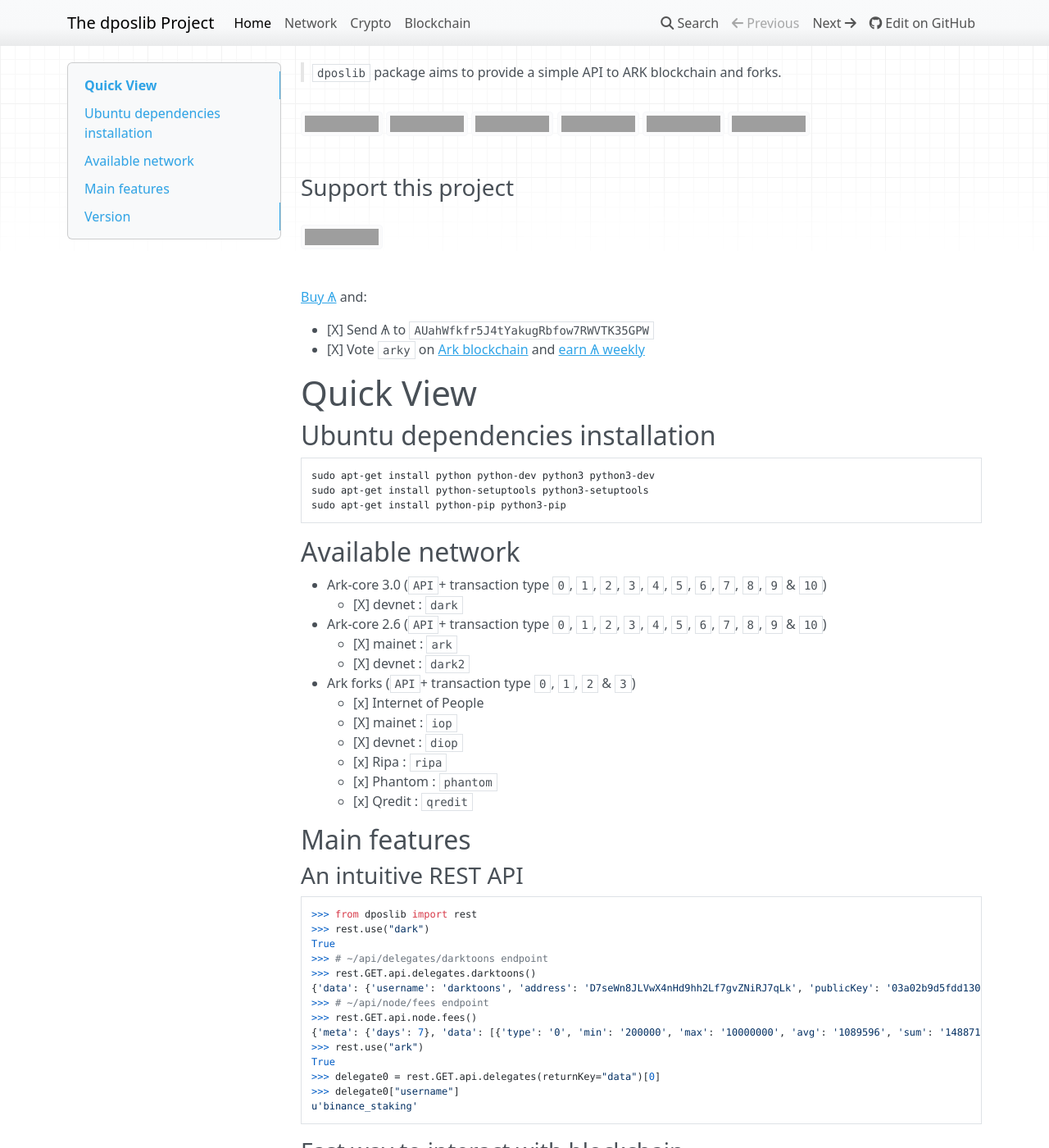
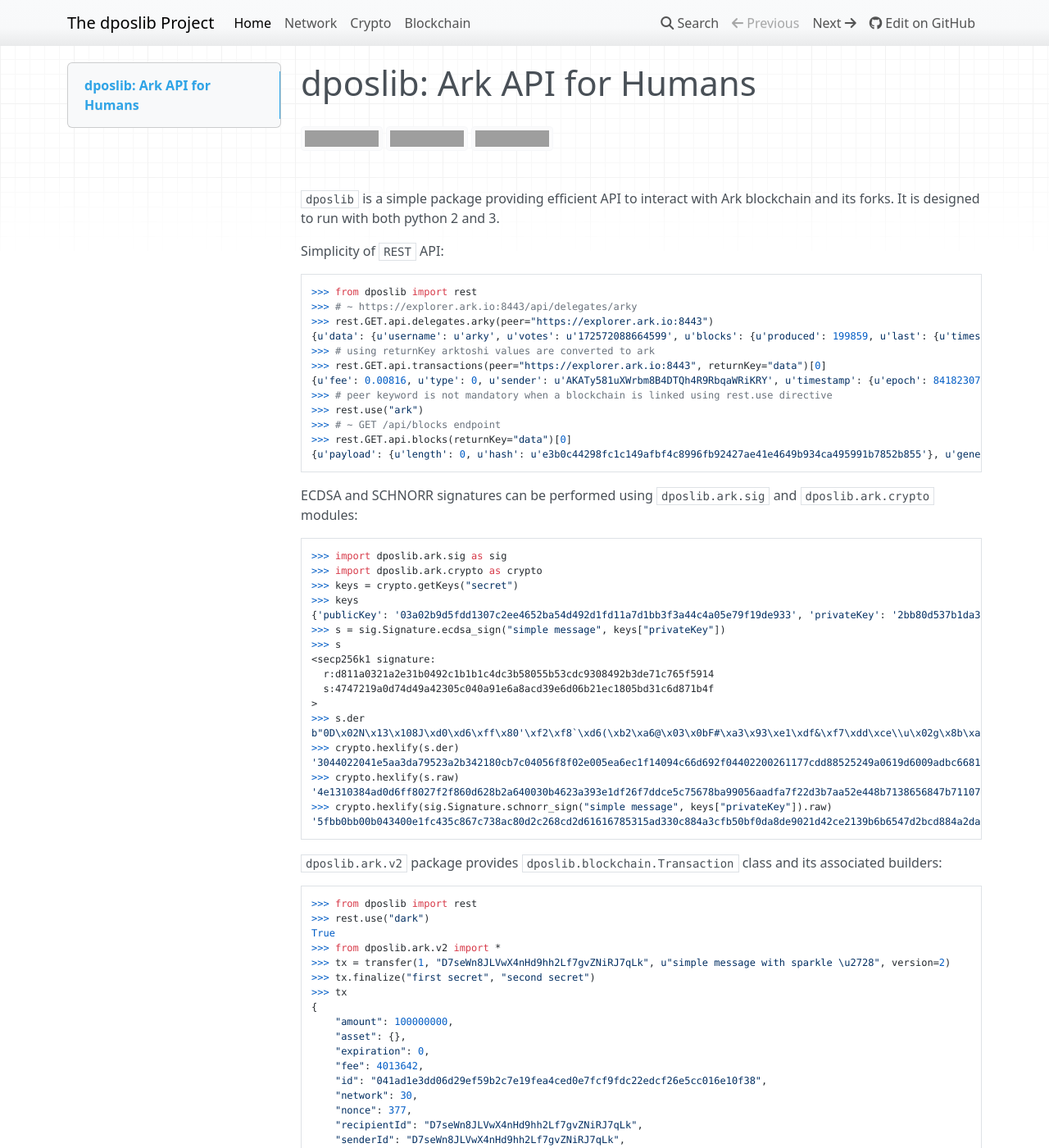
Before and after one commit to Moustikitos/dpos, an MkDocs documentation site: the page built from docs/index.md, in a window 1280 px wide and 1400 px high. Shown: the whole window at 82% size. Built offline with MkDocs 1.6.1, drawn with Linux system fonts in a browser that asks for light colours; nearby versions of some CDN libraries; some of the changed text lies outside the part shown; grey boxes are pictures that could not be loaded.

Commit message:
markdown doc update

````diff
--- a/docs/index.md
+++ b/docs/index.md
@@ -1,279 +1,80 @@
-> `dposlib` package aims to provide a simple API to ARK blockchain and forks.
+# dposlib: Ark API for Humans
 
-[![Build Status](https://travis-ci.com/Moustikitos/dpos.svg?branch=master)](https://travis-ci.com/Moustikitos/dpos)
-[![Sphinx Status](https://readthedocs.org/projects/dpos/badge/?version=latest)](https://dpos.readthedocs.io/en/latest/?badge=latest)
-[![PyPI pyversions](https://img.shields.io/pypi/pyversions/dposlib.svg)](https://pypi.python.org/pypi/dposlib)
+[![Downloads](https://pepy.tech/badge/dposlib/week)](https://pepy.tech/project/dposlib)
 [![PyPI version shields.io](https://img.shields.io/pypi/v/dposlib.svg)](https://pypi.python.org/pypi/dposlib)
 [![GitHub release](https://img.shields.io/github/tag/Moustikitos/dpos.svg)](https://GitHub.com/Moustikitos/dpos/tags)
-[![Downloads](https://pepy.tech/badge/dposlib/week)](https://pepy.tech/project/dposlib)
 
-### Support this project
+`dposlib` is a simple package providing efficient API to interact with Ark blockchain and its forks. It is designed to run with both python 2 and 3.
 
- [![Liberapay receiving](https://img.shields.io/liberapay/goal/Toons?logo=liberapay)](https://liberapay.com/Toons/donate)
-
- [Buy &#1126;](https://bittrex.com/Account/Register?referralCode=NW5-DQO-QMT) and:
-
-   * [X] Send &#1126; to `AUahWfkfr5J4tYakugRbfow7RWVTK35GPW`
-   * [X] Vote `arky` on [Ark blockchain](https://explorer.ark.io) and [earn &#1126; weekly](http://arky-delegate.info/arky)
-
-# Quick View
-
-## Ubuntu dependencies installation
-
-```bash
-sudo apt-get install python python-dev python3 python3-dev
-sudo apt-get install python-setuptools python3-setuptools
-sudo apt-get install python-pip python3-pip
+Simplicity of `REST` API:
+```python
+>>> from dposlib import rest
+>>> # ~ https://explorer.ark.io:8443/api/delegates/arky
+>>> rest.GET.api.delegates.arky(peer="https://explorer.ark.io:8443")
+{u'data': {u'username': u'arky', u'votes': u'172572088664599', u'blocks': {u'produced': 199859, u'last': {u'timestamp': {u'epoch': 84182056, u'unix': 1574283256, u'human': u'2019-11-20T20:54:16.000Z'}, u'id': u'5f5f9897f8fca2a5600ace0d75d67811c67df8111a7deea13d7d6b2c532fae43', u'height': 10380869}}, u'rank': 11, u'publicKey': u'030da05984d579395ce276c0dd6ca0a60140a3c3d964423a04e7abe110d60a15e9', u'production': {u'approval': 1.35}, u'forged': {u'total': u'40118247659340', u'rewards': u'39687400000000', u'fees': u'430847659340'}, u'address': u'ARfDVWZ7Zwkox3ZXtMQQY1HYSANMB88vWE'}}
+>>> # using returnKey arktoshi values are converted to ark
+>>> rest.GET.api.transactions(peer="https://explorer.ark.io:8443", returnKey="data")[0]
+{u'fee': 0.00816, u'type': 0, u'sender': u'AKATy581uXWrbm8B4DTQh4R9RbqaWRiKRY', u'timestamp': {u'epoch': 84182307, u'unix': 1574283507, u'human': u'2019-11-20T20:58:27.000Z'}, u'blockId': u'a1b305a87217c2f622a922a97a778c677f7dbd23031dae42e3b494883b855a70', u'vendorField': u'Payout from arkmoon', u'senderPublicKey': u'0232b96d57ac27f9a99242bc886e433baa89f596d435153c9dae47222c0d1cecc3', u'amount': 20.52064264, u'version': 1, u'signSignature': u'304402200ac41802f33a5f377975efc9ebf39a666a9d76c2facb8773783289df7f6a9cd302206c5d2aed3359d3858fb3f4d5fc2a76952eb518cf9d242bb91fd11c0801e4ea4e', u'confirmations': 21, u'signature': u'3045022100dc6dbaa4b056f10268b587da290900725246e3239df1fa3e3c53445da36f03ee02206d57bbdff6d7f9ebca719a41112f23128f1a84161dd82597d63351e3c4d868b0', u'recipient': u'AXPLW2TzBsXcPiaeVGBSELEAXj4RPaWNjB', u'id': u'efeab09925c3347b4a18854a9192d7d722ee32850a7bf91d57628cb77714192e'}
+>>> # peer keyword is not mandatory when a blockchain is linked using rest.use directive
+>>> rest.use("ark")
+>>> # ~ GET /api/blocks endpoint
+>>> rest.GET.api.blocks(returnKey="data")[0]
+{u'payload': {u'length': 0, u'hash': u'e3b0c44298fc1c149afbf4c8996fb92427ae41e4649b934ca495991b7852b855'}, u'generator': {u'username': u'arkmoon', u'publicKey': u'0232b96d57ac27f9a99242bc886e433baa89f596d435153c9dae47222c0d1cecc3', u'address': u'AKATy581uXWrbm8B4DTQh4R9RbqaWRiKRY'}, u'transactions': 0, u'timestamp': {u'epoch': 84183376, u'unix': 1574284576, u'human': u'2019-11-20T21:16:16.000Z'}, u'height': 10381034, u'version': 0, u'forged': {u'fee': 0.0, u'amount': 0.0, u'total': 2.0, u'reward': 2.0}, u'confirmations': 1, u'signature': u'3045022100a8b6b48c0094f9c84b7da5ae457ca33d5ba0d9a3df963c1e17c42cb52fb563a9022020ea96cf76529943b03b864bbb722352ef6faf5701e36bc16f9903ec2234309b', u'id': u'd2e042495ab64e7cf5bb0fc8d4ce6972a98f29a56d960b707f3c6abd2791a5e2', u'previous': u'ea1b7082424592545860a671a77ef7f59c3730665208080d2481e363be6c1ed0'}
 ```
 
-## Available network
+ECDSA and SCHNORR signatures can be performed using `dposlib.ark.sig` and `dposlib.ark.crypto` modules:
 
-  - Ark-core 3.0 (`API`+ transaction type `0`, `1`, `2`, `3`, `4`, `5`, `6`, `7`, `8`, `9` & `10`)
-    * [X] devnet : `dark`
-  - Ark-core 2.6 (`API`+ transaction type `0`, `1`, `2`, `3`, `4`, `5`, `6`, `7`, `8`, `9` & `10`)
-    * [X] mainet : `ark`
-    * [X] devnet : `dark2`
-  - Ark forks (`API`+ transaction type `0`, `1`, `2` & `3`)
-    + [x] Internet of People
-      * [X] mainet : `iop`
-      * [X] devnet : `diop`
-    + [x] Ripa : `ripa`
-    + [x] Phantom : `phantom`
-    + [x] Qredit : `qredit`
+```python
+>>> import dposlib.ark.sig as sig
+>>> import dposlib.ark.crypto as crypto
+>>> keys = crypto.getKeys("secret")
+>>> keys
+{'publicKey': '03a02b9d5fdd1307c2ee4652ba54d492d1fd11a7d1bb3f3a44c4a05e79f19de933', 'privateKey': '2bb80d537b1da3e38bd30361aa855686bde0eacd7162fef6a25fe97bf527a25b', 'wif': 'SB3BGPGRh1SRuQd52h7f5jsHUg1G9ATEvSeA7L5Bz4qySQww4k7N'}
+>>> s = sig.Signature.ecdsa_sign("simple message", keys["privateKey"])
+>>> s
+<secp256k1 signature:
+  r:d811a0321a2e31b0492c1b1b1c4dc3b58055b53cdc9308492b3de71c765f5914
+  s:4747219a0d74d49a42305c040a91e6a8acd39e6d06b21ec1805bd31c6d871b4f
+>
+>>> s.der
+b"0D\x02N\x13\x108J\xd0\xd6\xff\x80'\xf2\xf8`\xd6(\xb2\xa6@\x03\x0bF#\xa3\x93\xe1\xdf&\xf7\xdd\xce\\u\x02g\x8b\xa9\x90V\xaa\xdf\xa7\xf2-;z\xa5.D\x8bq8ehG\xb7\x11\x07-`\xd2\xd9\xd3.\xc4v"
+>>> crypto.hexlify(s.der)
+'3044022041e5aa3da79523a2b342180cb7c04056f8f02e005ea6ec1f14094c66d692f04402200261177cdd88525249a0619d6009adbc6681c250c83748c0cde611f21f543008'
+>>> crypto.hexlify(s.raw)
+'4e1310384ad0d6ff8027f2f860d628b2a640030b4623a393e1df26f7ddce5c75678ba99056aadfa7f22d3b7aa52e448b7138656847b711072d60d2d9d32ec476'
+>>> crypto.hexlify(sig.Signature.schnorr_sign("simple message", keys["privateKey"]).raw)
+'5fbb0bb00b043400e1fc435c867c738ac80d2c268cd2d61616785315ad330c884a3cfb50bf0da8de9021d42ce2139b6b6547d2bcd884a2da7f5c2e9bfb9cb206'
+```
 
-## Main features
+`dposlib.ark.v2` package provides `dposlib.blockchain.Transaction` class and its associated builders:
 
-### An intuitive REST API
 ```python
 >>> from dposlib import rest
 >>> rest.use("dark")
 True
->>> # ~/api/delegates/darktoons endpoint
->>> rest.GET.api.delegates.darktoons()
-{'data': {'username': 'darktoons', 'address': 'D7seWn8JLVwX4nHd9hh2Lf7gvZNiRJ7qLk', 'publicKey': '03a02b9d5fdd1307c2ee4652ba54d492d1fd11a7d1bb3f3a44c4a05e79f19de933', 'votes': 9385785081642, 'rank': 45, 'blocks': {'produced': 32015, 'last': {'id': '9d5085e503e09c656152b541bc243155f560347aa8b377d3f2f9a1cb71900d90', 'height': 2544602, 'timestamp': {'epoch': 69406864, 'unix': 1559508064, 'human': '2019-06-02T20:41:04.000Z'}}}, 'production': {'approval': 0.07}, 'forged': {'fees': 14640580130, 'rewards': 6403000000000, 'total': 6417640580130}}}
->>> # ~/api/node/fees endpoint
->>> rest.GET.api.node.fees()
-{'meta': {'days': 7}, 'data': [{'type': '0', 'min': '200000', 'max': '10000000', 'avg': '1089596', 'sum': '14887144978', 'median': '460000'}, {'type': '1', 'min': '500000000', 'max': '500000000', 'avg': '500000000', 'sum': '313500000000', 'median': '500000000'}, {'type': '3', 'min': '10000000', 'max': '100000000', 'avg': '58541781', 'sum': '1756253430', 'median': '61114510'}]}
->>> rest.use("ark")
-True
->>> delegate0 = rest.GET.api.delegates(returnKey="data")[0]
->>> delegate0["username"]
-u'binance_staking'
-```
-
-### Fast way to interact with blockchain
-```python
->>> import dposlib
->>> rest.use("dark")
->>> # send 1 token to D7seWn8JLVwX4nHd9hh2Lf7gvZNiRJ7qLk with a simple message
->>> tx = dposlib.core.transfer(1, "D7seWn8JLVwX4nHd9hh2Lf7gvZNiRJ7qLk", "message")
->>> # sign tx with secret and [optional second secret]
+>>> from dposlib.ark.v2 import *
+>>> tx = transfer(1, "D7seWn8JLVwX4nHd9hh2Lf7gvZNiRJ7qLk", u"simple message with sparkle \u2728", version=2)
 >>> tx.finalize("first secret", "second secret")
 >>> tx
 {
-  "amount": 100000000,
-  "asset": {},
-  "fee": 1090241,
-  "id": "1e967879eb134712afd2b2a606be8460468b80aab857fa99a88cf8da0d72bd5d",
-  "recipientId": "D7seWn8JLVwX4nHd9hh2Lf7gvZNiRJ7qLk",
-  "senderId": "D7seWn8JLVwX4nHd9hh2Lf7gvZNiRJ7qLk",
-  "senderPublicKey": "03a02b9d5fdd1307c2ee4652ba54d492d1fd11a7d1bb3f3a44c4a05e79f19de933",
-  "signSignature": "3045022100a8dd9c50b18002bd6f8ffe9f1c0700cafb95de18670b48fa76afd85c3003a2d202200a1cc102c13857a38d8311a5c80a9222329f0c53f3305c70c91979efd5288d21",
-  "signature": "304402206576aee7893f3c038d58a6def5180881077531c4b1ebe87e835da2dbe40d0670022064ae37be3f160b0c969459e06912ee619997ccf303e6d919135cdf594a74b77d",
-  "timestamp": 69407340,
-  "type": 0,
-  "vendorField": "message"
+    "amount": 100000000,
+    "asset": {},
+    "expiration": 0,
+    "fee": 4013642,
+    "id": "041ad1e3dd06d29ef59b2c7e19fea4ced0e7fcf9fdc22edcf26e5cc016e10f38",
+    "network": 30,
+    "nonce": 377,
+    "recipientId": "D7seWn8JLVwX4nHd9hh2Lf7gvZNiRJ7qLk",
+    "senderId": "D7seWn8JLVwX4nHd9hh2Lf7gvZNiRJ7qLk",
+    "senderPublicKey": "03a02b9d5fdd1307c2ee4652ba54d492d1fd11a7d1bb3f3a44c4a05e79f19de933",
+    "signSignature": "3d29356c77b63c2d6ce679dad95961b40ea606823bf729a158df5c8378c79c5588ad675ee147a7f77b18518c5bdf9b1a73567d72c3af0bfbe22043b9e1a95e6f",
+    "signature": "871ac31e7bad08b684b27f1b8a4b9f9f760bb32d1d36cc03e03872edc6070f8d9fec2621ea87e2ea0ae7750e0e7a5db52f39b32e05af76a4331a92e17dbe9f4a",
+    "timestamp": 84186531,
+    "type": 0,
+    "typeGroup": 1,
+    "vendorField": "simple message with sparkle \u2728",
+    "version": 2
 }
->>> # broadcast transaction
->>> rest.POST.api.transactions(transactions=[tx])
-{'data': {'accept': ['1e967879eb134712afd2b2a606be8460468b80aab857fa99a88cf8da0d72bd5d'], 'broadcast': ['1e967879eb134712afd2b2a606be8460468b80aab857fa99a88cf8da0d72bd5d'], 'excess': [], 'invalid': []}}
+>>> broadcastTransactions(tx)
+{u'data': {u'broadcast': [u'041ad1e3dd06d29ef59b2c7e19fea4ced0e7fcf9fdc22edcf26e5cc016e10f38'], u'invalid': [], u'accept': [u'041ad1e3dd06d29ef59b2c7e19fea4ced0e7fcf9fdc22edcf26e5cc016e10f38'], u'excess': []}}
 ```
-
-### Network API
-
-```python
->>> import dposlib
->>> rest.use("ark")
->>> dlgt = dposlib.core.api.Delegate("arky")  # get delegate by username
->>> dlgt.forged
-{'fees': 3294.7, 'forged': 227230.7, 'rewards': 223936.0}
->>> dlgt.address
-'ARfDVWZ7Zwkox3ZXtMQQY1HYSANMB88vWE'
->>> blk = dlgt.lastBlock  # get last forged block
->>> blk
-{
-  "blockSignature": "304402200a496a628c2741537538f0492f9d683d3c4f1b30c8dd03c33ad8fbe79d08b6eb02206cdec7e1210db53a3ca22da30912479ff3644d3a1ed1d878417d5965f34dfd6d",
-  "confirmations": 68,
-  "generatorId": "ARfDVWZ7Zwkox3ZXtMQQY1HYSANMB88vWE",
-  "generatorPublicKey": "030da05984d579395ce276c0dd6ca0a60140a3c3d964423a04e7abe110d60a15e9",
-  "height": 5862354,
-  "id": "1894085440657345411",
-  "numberOfTransactions": 0,
-  "payloadHash": "e3b0c44298fc1c149afbf4c8996fb92427ae41e4649b934ca495991b7852b855",
-  "payloadLength": 0,
-  "previousBlock": "11181074894913507025",
-  "reward": 2.0,
-  "timestamp": 47535768,
-  "totalAmount": 0.0,
-  "totalFee": 0.0,
-  "totalForged": 2.0,
-  "version": 0
-}
->>> blk.transactions()
-[]
->>> wlt = dposlib.core.api.Wallet(dlgt.address) # get wallet by address
->>> wlt.balance
-2537.42979112
->>> for elem in [(tx["recipientId"], tx["amount"]) for tx in wlt.lastTransactions(2)]:
-...     print(elem)
-...
-('AHMXV6UdkVxsTwMqeoeqdpotRRmGZZaAtj', 0.08403461)
-('AUahWfkfr5J4tYakugRbfow7RWVTK35GPW', 329.32420472)
->>> wlt.link("secret passphrase here")
->>> wlt.send(1, "ARfDVWZ7Zwkox3ZXtMQQY1HYSANMB88vWE")
-{'transactionIds': ['bbce72e7a76f5f71209c8ab29b4b4299a409241dfc77835150459a34bd5a5c16'], 'success': True}
-```
-
-<!-- ### Ledger.com wallet integration
-
-If you want to use `dposlib.ark.ldgr` module, you need to install ledgerblue
-package and its dependencies:
-
-```bash
-sudo apt-get install libudev-dev libusb-1.0.0-dev
-pip install ledgerblue
-```
-
-```python
->>> rest.use("dark")
->>> ldg = dposlib.core.api.NanoS(0, 0, 0)
->>> ldg
-{
-  "address": "DEVx3osw9Rj1wZhoUf2dMbPmmUN9P3XFpb",
-  "balance": 69.9939675,
-  "isDelegate": true,
-  "publicKey": "025993c687f1e3418e0aa47b6ab091e414b51c45b32a107745c01c124652112c7a",
-}
->>> ldg.derivationPath
-"44'/1'/1'/0'/0"
->>> ldg.send(1, "DGuuCwJYoEheBAC4PZTBSBasaDHxg2e6j7")
-```
-<img src="https://raw.githubusercontent.com/Moustikitos/dpos/master/doc/static/ledger_confirm.png" />
-
-```python
-{'data': {'accept': ['7445b0748aae8778bcd73d2ca40d8cc19ffee7b68ea89f05e1934b96dd73ed2f'], 'broadcast': ['7445b0748aae8778bcd73d2ca40d8cc19ffee7b68ea89f05e1934b96dd73ed2f'], 'excess': [], 'invalid': []}}
->>> ldg.upVote("darktoons")
-```
-<img src="https://raw.githubusercontent.com/Moustikitos/dpos/master/doc/static/ledger_confirm.png" />
-
-```python
-{'data': {'accept': ['c13791c8ca0cbcd8ef62a722a4a157fa6aa97a86770f988d9a6dc3234b562bc2'], 'broadcast': ['c13791c8ca0cbcd8ef62a722a4a157fa6aa97a86770f988d9a6dc3234b562bc2'], 'excess': [], 'invalid': []}}
->>> dposlib.core.api.NanoS.fromDerivationPath("44'/1'/0'/0/0")
-{
-  "address": "DDC7kWToyvfKa8dvRTXitr7o5FHMVKtBve",
-  "balance": 95.20477813,
-  "publicKey": "038473178d89988b1f8428efe758b99ebf1d49c47b679f3f4a9cdc0829fa6ece2b",
-  "vote": "03a02b9d5fdd1307c2ee4652ba54d492d1fd11a7d1bb3f3a44c4a05e79f19de933"
-}
-``` -->
-
-## Version
-
-### 0.3.5 [current work](https://github.com/Moustikitos/dpos/archive/master.zip)
-  - [x] ledger.com Ark app support
-  - [ ] Ark-core v 3.0.x compliancy
-  - [ ] `entity` and `business` transactions implementation
-
-### 0.3.4
-  - [x] removed `requests` dependency
-  - [x] multisignature api and app run as system services
-
-### 0.3.3
-  - [x] offline start fixed
-  - [x] `api.Wallet` fixed
-  - [x] added pythonic `datetime` attribute to `Transaction` class
-
-### 0.3.2
-  - [x] better `vendorFieldHex` field  handling
-  - [x] `dposlib.blockchain.Transaction` behaviour improvement
-  - [x] tx versioning defined in `net` module
-  - [x] bridge for ark-core 2.5 and 2.6
-
-### 0.3.1
-  - [x] multisignature client-server api
-
-### 0.3.0
-  - [x] `flake8` compliancy
-  - [x] Ark 2.6 compatibility
-  - [x] removed package resources dependencies
-  - [x] `ecdsa` lib replaced by builtin `secp256k1`
-  - [x] added [Iop](https://iop.global/) mainnet and devnet
-  - [x] Lisk and forks dev stopped
-  - [x] `ldgr` import now optional
-  - [x] sphinx doc added
-
-### 0.2.2
-  - [x] Ark v2.5 headers fix
-  - [x] Ark v2.5 BigInt fix
-  - [x] packaging improvement
-  - [x] rest `returnKey` behaviour improvement
-
-### 0.2.1
-  - [x] added `lisk` blockchain
-  - [x] added `shift`, `t.shift` and `qredit` network
-  - [x] added .cold data in package distribution
-  - [x] transaction types `0`, `1` and `3` added to lisk.v09 network
-  - [x] python 2.x compliancy for util.data package
-
-### 0.2.0
-  - [x] ark.v2 api improvement
-  - [x] dposlib.util.misc module improvement
-  - [x] upVote/downVote bugfix
-
-### 0.1.9
-  - [x] [travis-ci](https://travis-ci.com) integration
-  - [x] dposlib.core.Transaction interface improvement
-  - [x] Ark v1 and v2 cross-dependency removed
-  - [x] offline work feature added
-
-### 0.1.8
-  - [x] added ark v2.4 compatibility
-  - [x] api wallet link using getpass library
-  - [x] added ledger nano S support (transaction type 0, 1, 2 & 3)
-  - [x] peer selection now checks syncing status
-
-### 0.1.7
-  - [x] added `transaction` and `rest` MarkDown documentation files
-  - [x] dposlib.core.api is both python 2.x and 3.x compliant
-  - [x] added Webhook api (experimental)
-  - [x] fee data initialisation improvement
-  - [x] transaction broadcasting improvement
-  - [x] peer selection improvement
-  - [x] Lisk blockchain and forks developpement frozen
-
-### 0.1.6
-  - [x] Ark-core v 2.1.x compatibility
-
-### 0.1.5
-  - [x] compatibility with both ark-core v2 devnet and mainnet
-
-### 0.1.4
-  - [x] Python 2.x compatibility fix
-  - [x] dposlib.core.Transaction.sign does not set fees anymore
-  - [x] dposlib.core.Transaction.finalize set fees before signature
-  - [x] dposlib.core.Transaction fee management improved
-
-### 0.1.3
-  - [x] REST requests header bugfix (ubuntu)
-
-### 0.1.2
-  - [x] Packaging improvement
-
-### 0.1.1
-  - [x] ARK packaging improvement (`v1` and `v2`)
-  - [x] LISK packaging improvement (`v09` and `v10`)
-  - [x] ARK dynamicFee implementation
-  - [x] Network API created
-
-### 0.1.0
-  - [x] First rebrand
````
Also changed, not shown: docs/blockchain.md (+4 -22 lines), docs/crypto.md (+2 -2 lines), docs/network.md (+2 -2 lines).
